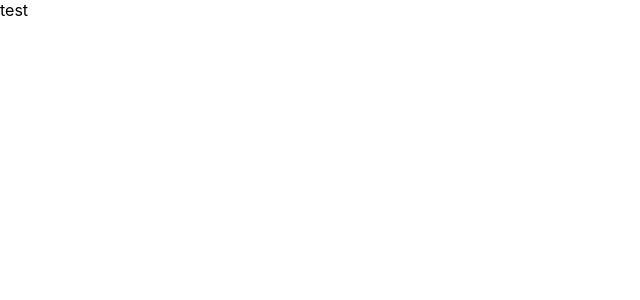
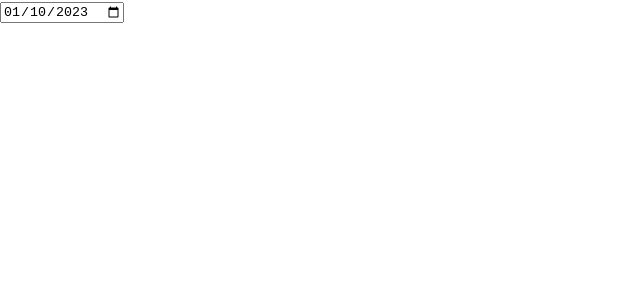
Before and after one commit to mjande/scoreboard-mini-project, a React (Create React App) app: page / in a window 1280 px wide. Shown: the top 300 px of the page, without its empty margins (0-640 px from the left). Built offline with nearby package versions, Linux system fonts and the light colour scheme.

Commit message:
Add basic date field and form

```diff
--- a/src/components/App.jsx
+++ b/src/components/App.jsx
@@ -1,7 +1,11 @@
 import "./App.css";
 
-function App() {
-  return <div>test</div>;
+export default function App() {
+  const currentDate = new Date().toISOString().substring(0, 10);
+
+  return (
+    <form>
+      <input type="date" defaultValue={currentDate} />
+    </form>
+  );
 }
-
-export default App;
```
